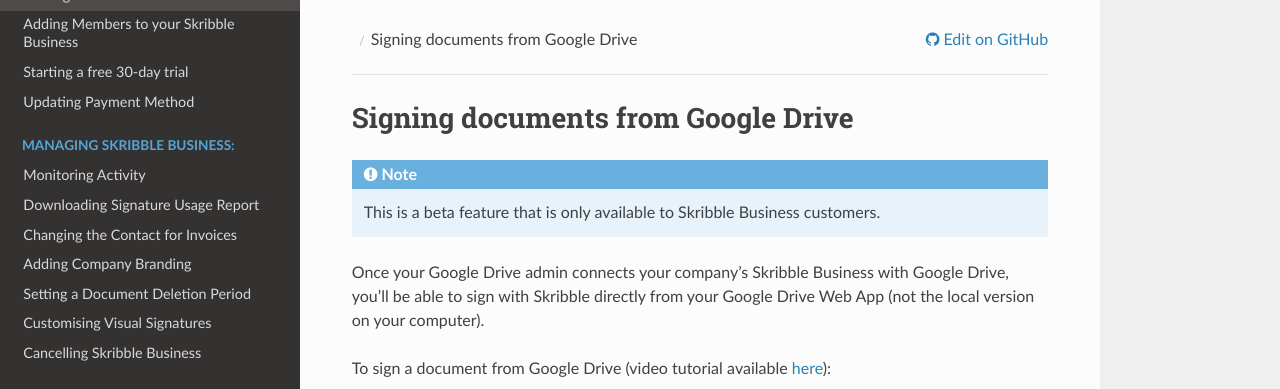
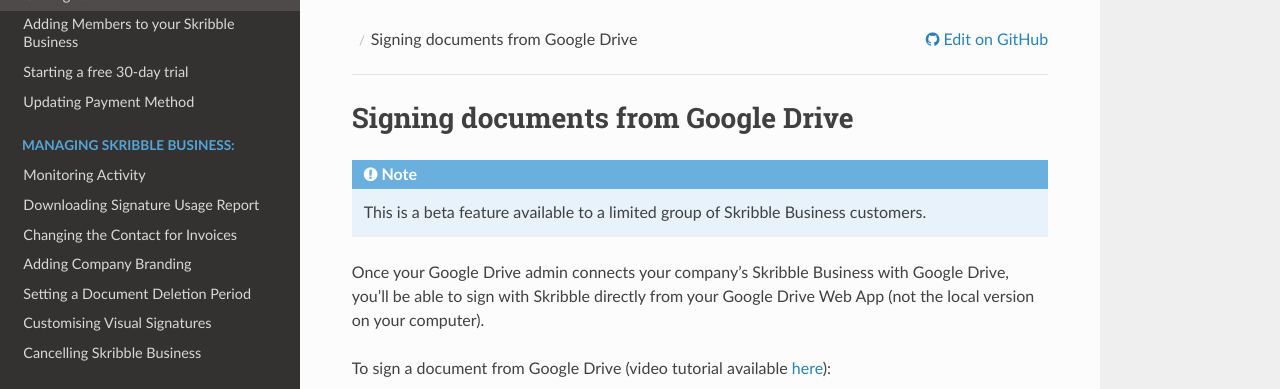
Before and after one commit to matthieu-bt/business-guide, a Sphinx documentation site: the page built from source/integrations/sign-google-drive.rst, in a window 1280 px wide and 900 px high. Shown: the top 389 px of the window. Built offline with Sphinx 7.4.7 and the Read the Docs theme 2.0.0, drawn with Linux system fonts in a browser that asks for light colours.

Commit message:
Note update
This is a beta feature available to a limited group of Skribble Business customers.

```diff
--- a/source/integrations/sign-google-drive.rst
+++ b/source/integrations/sign-google-drive.rst
@@ -5,7 +5,7 @@
 ===================================
 
 .. NOTE::
-  This is a beta feature that is only available to Skribble Business customers.
+  This is a beta feature available to a limited group of Skribble Business customers.
 
 Once your Google Drive admin connects your company's Skribble Business with Google Drive, you'll be able to sign with Skribble directly from your Google Drive Web App (not the local version on your computer).
 
```
